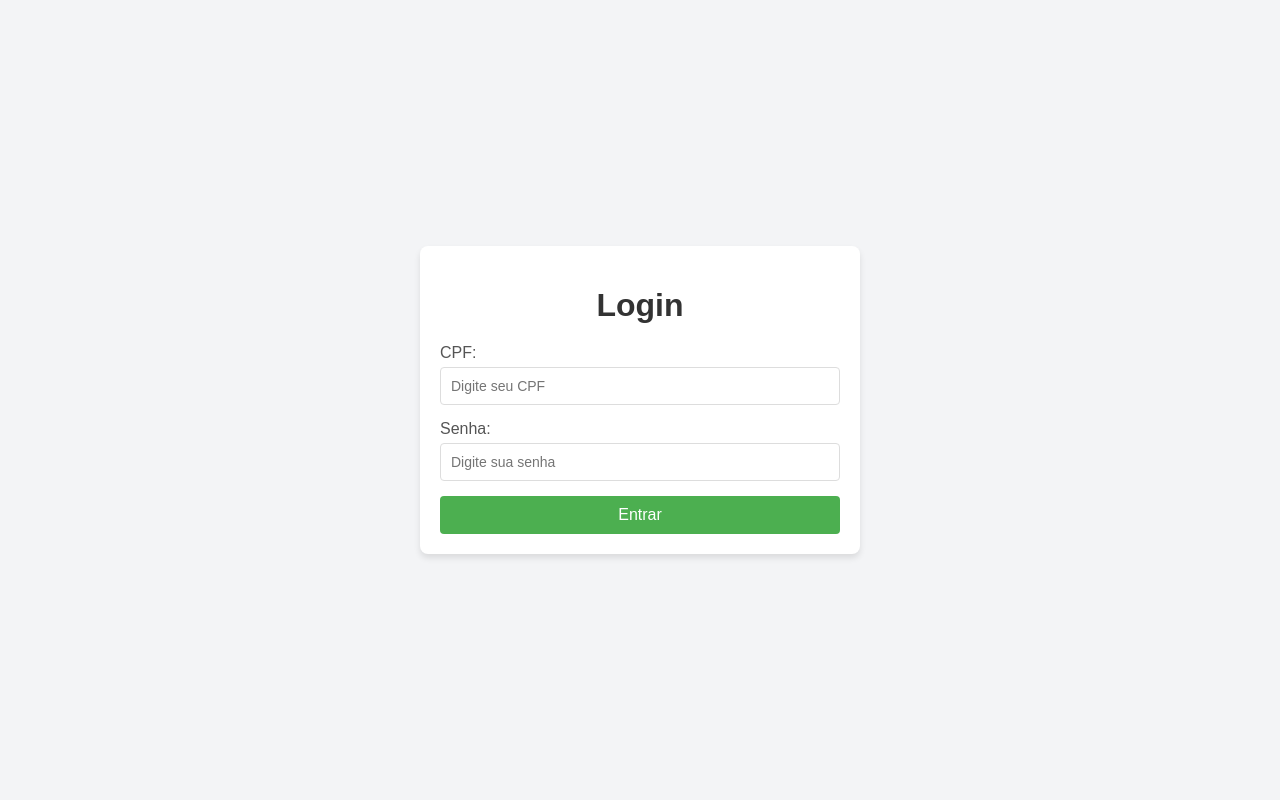
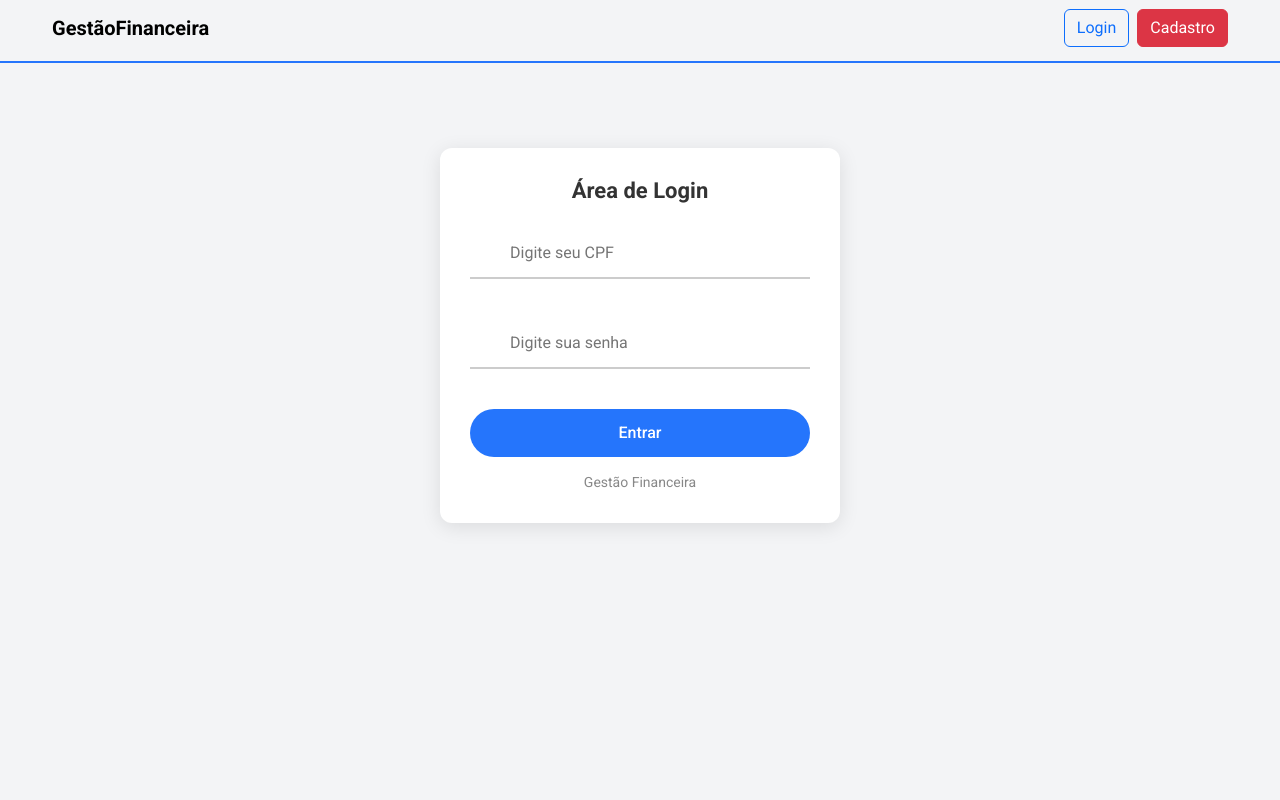
Before and after one commit to Augusto-Brando/TrabalhoDjango, a Django app: page / in a window 1280 px wide. Run offline with Django 5.2, Linux system fonts and the light colour scheme.

Commit message:
feat: melhoria no layout das páginas de login e cadastro e inicio da interface do app

```diff
--- a/gestao_financeira/Sistema/templates/login.html
+++ b/gestao_financeira/Sistema/templates/login.html
@@ -1,95 +1,172 @@
 <!DOCTYPE html>
 <html lang="en">
+
 <head>
     <meta charset="UTF-8">
     <meta name="viewport" content="width=device-width, initial-scale=1.0">
+    <link href="https://cdn.jsdelivr.net/npm/bootstrap@5.3.0-alpha3/dist/css/bootstrap.min.css" rel="stylesheet">
     <title>Login</title>
     <style>
+        @import url('https://fonts.googleapis.com/css2?family=Roboto:wght@400;500;700&display=swap');
+
         body {
-            font-family: Arial, sans-serif;
-            background-color: #f3f4f6;
+            font-family: 'Roboto', sans-serif;
             margin: 0;
             padding: 0;
-            display: flex;
             justify-content: center;
             align-items: center;
-            height: 100vh;
+            background-color: #f3f4f6;
+        }
+
+        .navbar {
+            max-width: 1200px;
+            margin: auto;
+            background-color: #f3f4f6;
+        }
+
+        .underline {
+            background-color: #2575fc;
+            height: 2px;
+            width: 100%;
+            margin-top: 5px;
         }
 
         .container {
-            background-color: #ffffff;
-            border-radius: 8px;
-            box-shadow: 0 4px 6px rgba(0, 0, 0, 0.1);
-            padding: 20px;
+            background: #ffffff;
+            border-radius: 12px;
+            box-shadow: 0 4px 20px rgba(0, 0, 0, 0.1);
+            padding: 30px;
             width: 100%;
             max-width: 400px;
+            text-align: center;
+            margin-top: 85px;
         }
 
         h1 {
-            text-align: center;
-            color: #333333;
-            margin-bottom: 20px;
+            font-size: 22px;
+            font-weight: 700;
+            margin-bottom: 25px;
+            color: #333;
         }
 
-        form {
-            display: flex;
-            flex-direction: column;
+        .input-group {
+            position: relative;
+            margin-bottom: 40px;
         }
 
-        label {
-            margin-bottom: 5px;
-            color: #555555;
+        .input-group input {
+            width: 100%;
+            padding: 12px 40px 12px 40px;
+            border: none;
+            border-bottom: 2px solid #ccc;
+            background: transparent;
+            font-size: 16px;
+            outline: none;
+            color: #333;
+            transition: border-color 0.3s ease;
         }
 
-        input {
-            padding: 10px;
-            margin-bottom: 15px;
-            border: 1px solid #dddddd;
-            border-radius: 4px;
-            font-size: 14px;
+        .input-group input:focus {
+            border-bottom-color: #2575fc;
+            color: #000;
+        }
+
+        .input-group i {
+            position: absolute;
+            top: 50%;
+            transform: translateY(-50%);
+            color: #2575fc;
+            font-size: 18px;
         }
 
         button {
-            background-color: #4caf50;
+            background: #2575fc;
             color: white;
-            padding: 10px;
             border: none;
-            border-radius: 4px;
+            border-radius: 25px;
+            padding: 12px 25px;
             cursor: pointer;
             font-size: 16px;
+            font-weight: 500;
+            width: 100%;
+            transition: background-color 0.3s ease, transform 0.2s ease;
         }
 
         button:hover {
-            background-color: #45a049;
+            background: #1a5ab7;
         }
 
-        .error-message {
-            color: red;
-            text-align: center;
-            margin-bottom: 15px;
+        button:active {
+            transform: scale(0.98);
+        }
+
+        .forgot-password {
             font-size: 14px;
+            color: #888;
+            text-decoration: none;
+            display: block;
+            margin-top: 15px;
+            transition: color 0.3s ease;
+        }
+
+        .forgot-password:hover {
+            color: #2575fc;
         }
     </style>
 </head>
+
 <body>
+    <nav class="navbar navbar-expand-lg">
+        <div class="container-fluid">
+            <!-- Logo ou nome -->
+            <a class="navbar-brand fw-bold" href="#">GestãoFinanceira</a>
+
+            <!-- Toggle button para telas pequenas -->
+            <button class="navbar-toggler" type="button" data-bs-toggle="collapse" data-bs-target="#navbarNav"
+                aria-controls="navbarNav" aria-expanded="false" aria-label="Toggle navigation">
+                <span class="navbar-toggler-icon"></span>
+            </button>
+
+            <div class="collapse navbar-collapse justify-content-end" id="navbarNav">
+                <!-- Botões de Login e Logout -->
+                <ul class="navbar-nav">
+                    <li class="nav-item">
+                        <a class="btn btn-outline-primary me-2" href="/login">Login</a>
+                    </li>
+                    <li class="nav-item">
+                        <a class="btn btn-danger" href="/cadastro">Cadastro</a>
+                    </li>
+                </ul>
+            </div>
+        </div>
+    </nav>
+    <div class="underline"></div>
     <div class="container">
-        <h1>Login</h1>
+        <h1>Área de Login</h1>
 
         <!-- Exibe mensagem de erro, se houver -->
         {% if error %}
-            <div class="error-message">{{ error }}</div>
+        <div class="error-message">{{ error }}</div>
         {% endif %}
 
-        <form method="post">
+        <form method="post" autocomplete="off">
             {% csrf_token %}
-            <label for="cpf">CPF:</label>
-            <input type="text" id="cpf" name="cpf" placeholder="Digite seu CPF" required>
 
-            <label for="senha">Senha:</label>
-            <input type="password" id="senha" name="senha" placeholder="Digite sua senha" required>
+            <div class="input-group">
+                <input type="text" id="cpf" name="cpf" value="{{ request.POST.cpf }}" placeholder="Digite seu CPF"
+                    required>
+            </div>
+
+            <div class="input-group">
+                <input type="password" id="senha" name="senha" placeholder="Digite sua senha" required>
+            </div>
 
             <button type="submit">Entrar</button>
         </form>
+
+        <a class="forgot-password">Gestão Financeira</a>
     </div>
+    <script src="https://cdn.jsdelivr.net/npm/bootstrap@5.3.0-alpha3/dist/js/bootstrap.bundle.min.js"></script>
 </body>
+
 </html>
--- a/gestao_financeira/Sistema/urls.py
+++ b/gestao_financeira/Sistema/urls.py
@@ -5,4 +5,5 @@ urlpatterns = [
     path('', views.login, name='home'),
     path('cadastro/', views.cadastro, name='cadastro'),
     path('login/', views.login, name='login'),
+    path('gestaoFinanceira/', views.gestaoFinanceira, name='gestaoFinanceira'),
 ]
--- a/gestao_financeira/Sistema/views.py
+++ b/gestao_financeira/Sistema/views.py
@@ -1,4 +1,4 @@
-from django.shortcuts import render
+from django.shortcuts import render, redirect
 from django.http import HttpResponse
 from django.contrib.auth.models import User
 from django.contrib.auth.decorators import login_required
@@ -39,7 +39,6 @@ def cadastro(request):
 
         return HttpResponse('Usuário cadastrado com sucesso!')
 
-
 def login(request):
     if request.method == 'GET':
         return render(request, 'login.html')
@@ -52,7 +51,10 @@ def login(request):
 
         if user:
             login_django(request, user)
-            return HttpResponse('Login realizado com sucesso!')
+            return redirect('gestaoFinanceira')  # Redirecionamento correto para a página de gestão financeira
         else:
             # Passa a mensagem de erro para o template
             return render(request, 'login.html', {'error': 'CPF ou senha inválidos.'})
+
+def gestaoFinanceira(request):
+    return render(request, 'gestaoFinanceira.html')
--- a/gestao_financeira/gestao_financeira/settings.py
+++ b/gestao_financeira/gestao_financeira/settings.py
@@ -123,6 +123,7 @@ USE_TZ = True
 STATIC_URL = 'static/'
 STATIC_ROOT = os.path.join(BASE_DIR, 'staticfiles')
 
+
 MEDIA_URL = '/media/'
 MEDIA_ROOT = os.path.join(BASE_DIR, 'media')
 
```
Also changed, not shown: gestao_financeira/Sistema/templates/cadastro.html (+118 -40 lines), gestao_financeira/Sistema/templates/gestaoFinanceira.html (added, +127 -0 lines), gestao_financeira/Sistema/static/backgroundImage.jpg (added).
